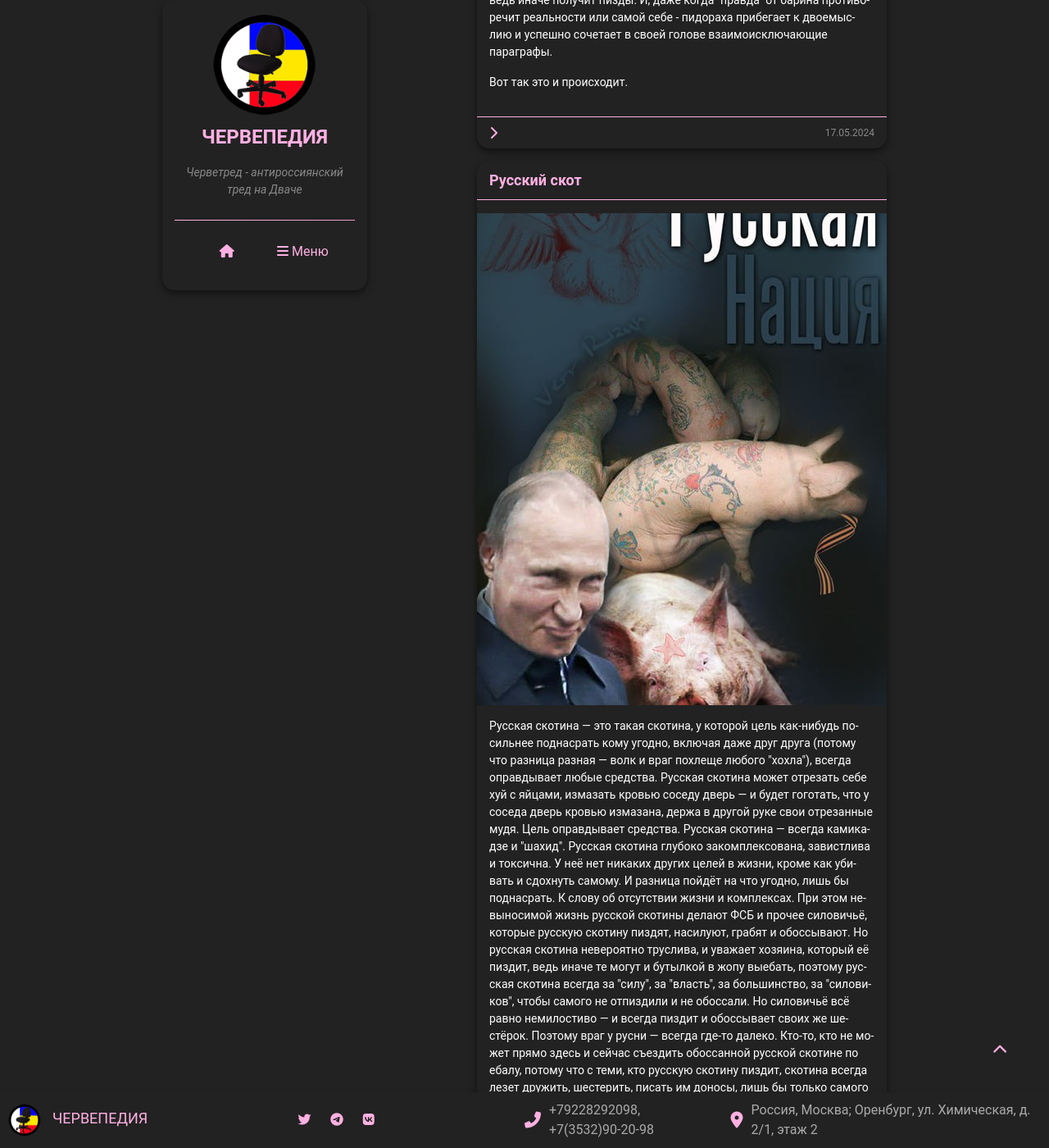
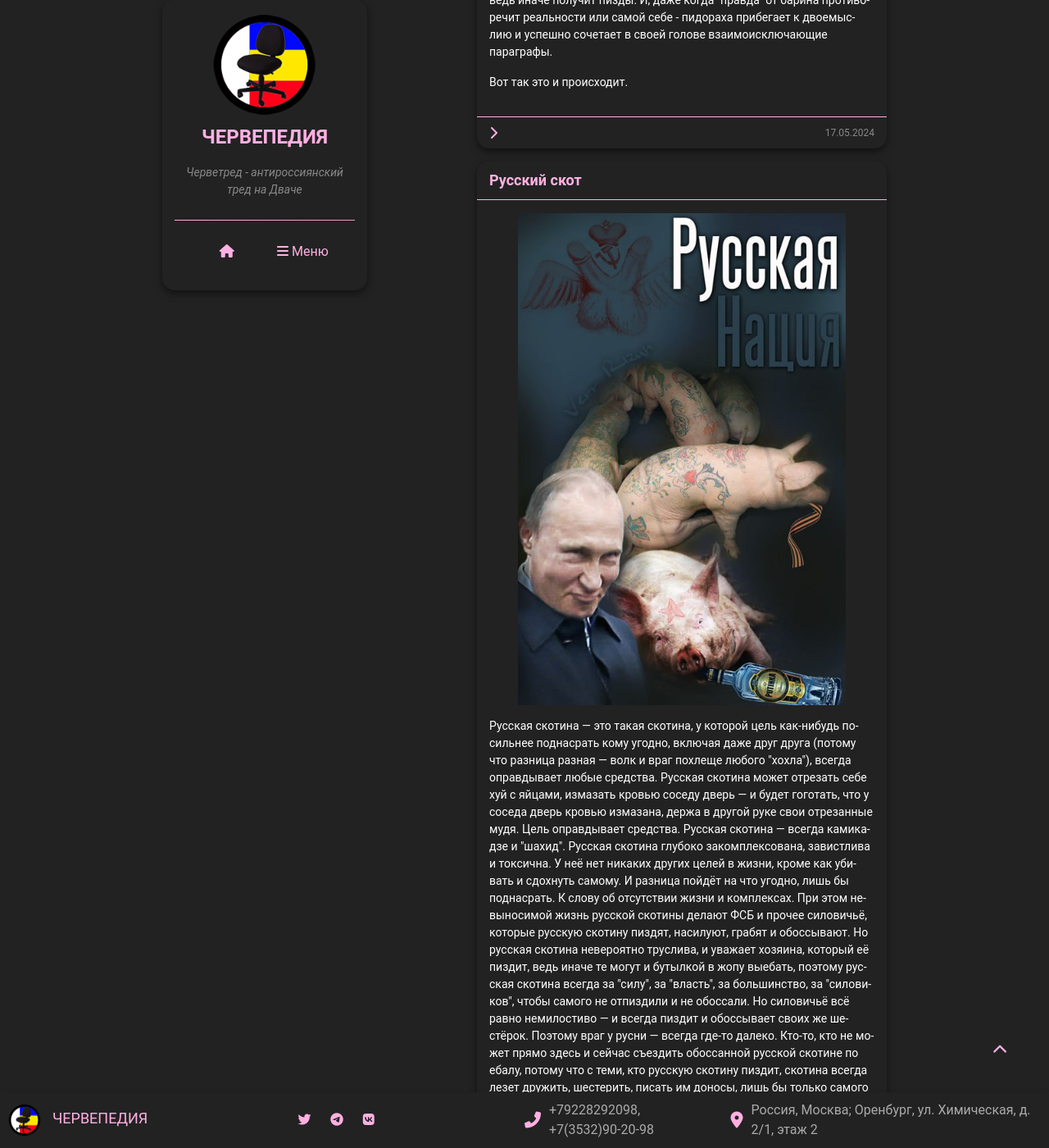
Before and after one commit to chervepedia/chervepedia.github.io, a Jekyll site: the page built from index.html, in a window 1280 px wide and 1400 px high, scrolled down 2282 px. Shown: the whole window at 82% size. Built offline with Jekyll 4.4.1, drawn with Linux system fonts in a browser that asks for light colours; a script that is not in the unit is left out; the list of posts is cut into pages by our own code; comment, search, counter and statistics services are not loaded.

Commit message:
Update style.css

```diff
--- a/assets/css/style.css
+++ b/assets/css/style.css
@@ -219,7 +219,7 @@ body {
 /* Стили для изображения */
 .post-image-wrapper img {
     max-width: 100%; /* Ограничивает ширину изображения размером контейнера */
-    max-height: 600; /* Ограничивает высоту изображения размером контейнера */
+    max-height: 600px; /* Ограничивает высоту изображения размером контейнера */
     width: auto; /* Автоматическая ширина, сохраняет пропорции */
     height: auto; /* Автоматическая высота, сохраняет пропорции */
     object-fit: contain; /* Сохраняет пропорции изображения и не обрезает его */
```
